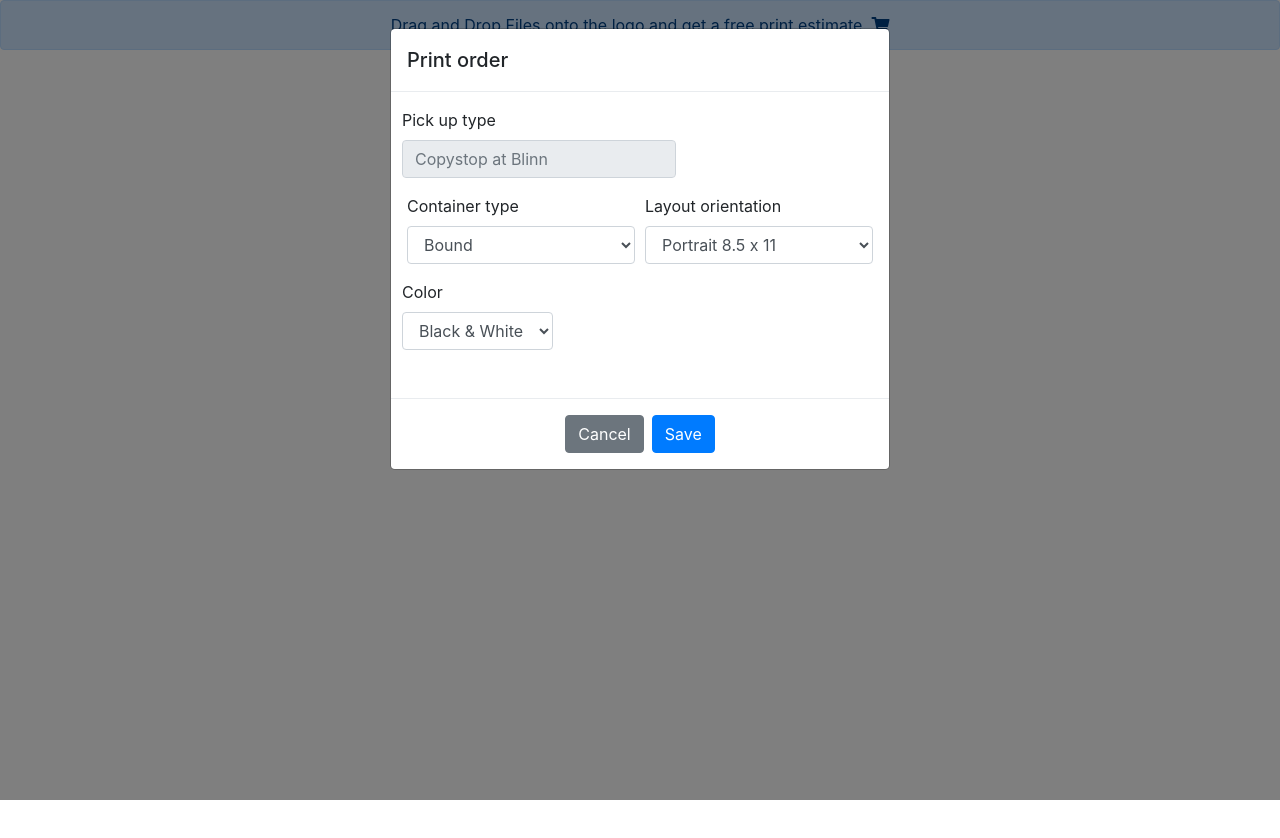
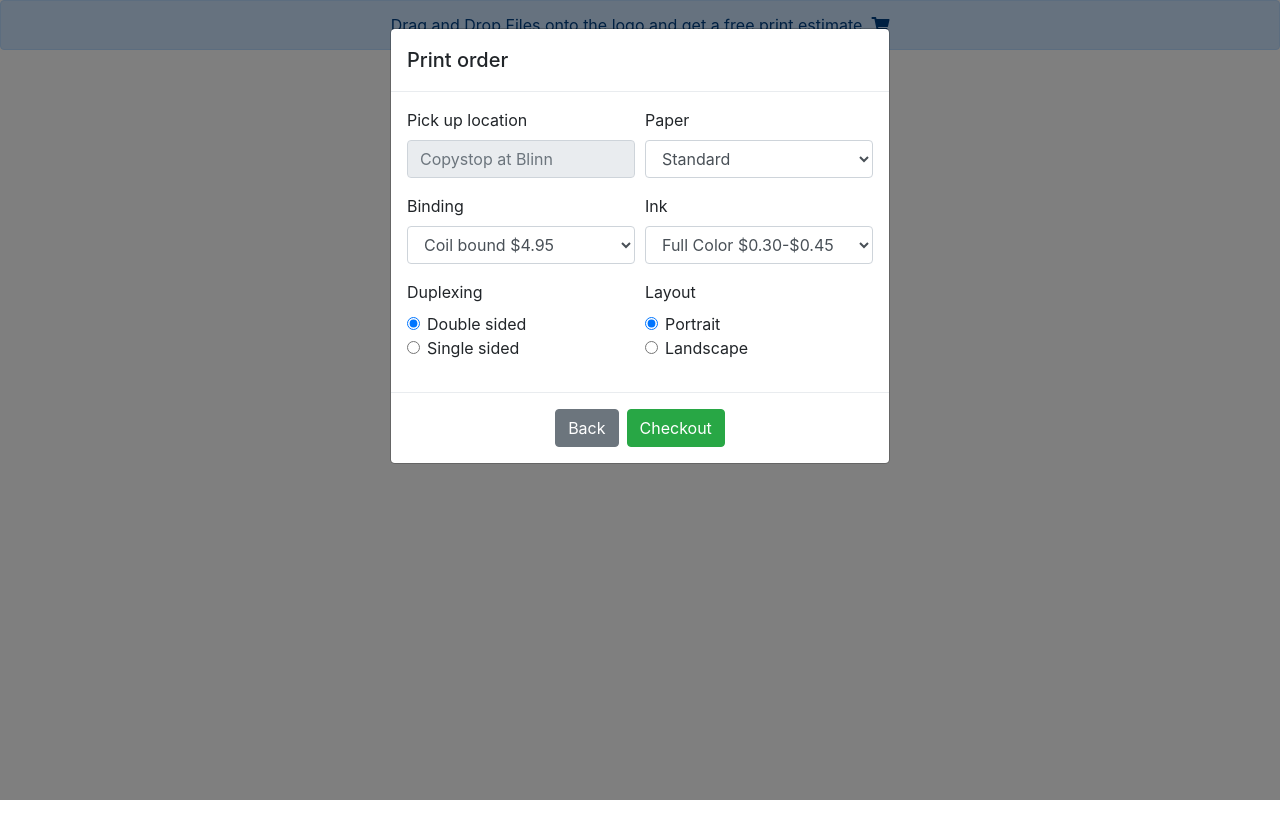
Before and after one commit to omarrodriguez15/omarrodriguez15.github.io, a plain HTML site: page pt/main.html in a window 1280 px wide. Both pictures are taken after a click on the icon 880 px from the left and 25 px from the top of the page. Drawn offline with nearby package versions, Linux system fonts and the light colour scheme.

Commit message:
Updated print setting configurations to display real settings

```diff
--- a/pt/main.html
+++ b/pt/main.html
@@ -33,47 +33,77 @@
       <div class="modal-body">
         <form id="details-form">
         <div class="form-row">
-            <div class="form-group">
-                <label for="recordId">Pick up type</label>
+            <div class="form-group col-md-6">
+                <label for="recordId">Pick up location</label>
                 <input type="text" class="form-control" id="recordId" placeholder="Copystop at Blinn" readonly>
+            </div>
+            <div class="form-group col-md-6">
+                <label for="recordId">Paper</label>
+                <select id="inputState" class="form-control">
+                    <option selected>Standard</option>
+                    <option>Lab paper +$0.03 per page</option>
+                </select>
             </div>
         </div>
         <div class="form-row">
             <div class="form-group col-md-6">
-                <label for="inputState">Container type</label>
+                <label for="inputState">Binding</label>
                 <select id="inputState" class="form-control">
-                    <option selected>Bound</option>
-                    <option>Loose leaf</option>
+                    <option selected>Coil bound $4.95</option>
+                    <option>3 holeshrink wrapped $1.00</option>
                 </select>
             </div>
             <div class="form-group col-md-6">
-                <label for="inputState">Layout orientation</label>
+                <label for="inputState">Ink</label>
                 <select id="inputState" class="form-control">
-                    <option selected>Portrait 8.5 x 11</option>
-                    <option>Landscape 11 x 8.5</option>
+                    <option selected>Full Color $0.30-$0.45</option>
+                    <option>Black & White $0.06-$0.12</option>
                 </select>
             </div>
         </div>
         <div class="form-row">
-            <div class="form-group">
-                <label for="inputState">Color</label>
-                <select id="inputState" class="form-control">
-                    <option selected>Black & White</option>
-                    <option>Color</option>
-                </select>
+            <div class="form-column col-md-6">
+                <label for="inputState">Duplexing</label>
+                <div class="form-check">
+                    <input class="form-check-input" type="radio" name="duplexing" id="dSided" value="option1" checked>
+                    <label class="form-check-label" for="dSided">
+                        Double sided
+                    </label>
+                </div>
+                <div class="form-check">
+                    <input class="form-check-input" type="radio" name="duplexing" id="sSided" value="option2">
+                    <label class="form-check-label" for="sSided">
+                        Single sided
+                    </label>
+                </div>
+            </div>
+            <div class="form-column col-md-6">
+                <label for="inputState">Layout</label>
+                <div class="form-check">
+                    <input class="form-check-input" type="radio" name="layout" id="portrait" value="option1" checked>
+                    <label class="form-check-label" for="portrait">
+                        Portrait
+                    </label>
+                </div>
+                <div class="form-check">
+                    <input class="form-check-input" type="radio" name="layout" id="landscape" value="option2">
+                    <label class="form-check-label" for="landscape">
+                        Landscape
+                    </label>
+                </div>
             </div>
         </div>
         </form>
       </div>
       <div class="modal-footer justify-content-center">
-        <button id="modal-cancel" type="button"
+        <button id="modal-back" type="button"
           class="btn btn-secondary"
           data-dismiss="modal">
-          Cancel
+          Back
         </button>
-        <button id="btnUpdate" type="submit"
-          class="btn btn-primary" data-update="modal">
-          Save
+        <button id="modal-checkout" type="submit"
+          class="btn btn-success" data-update="modal">
+          Checkout
         </button>
       </div>
     </div>
--- a/pt/main.js
+++ b/pt/main.js
@@ -1,7 +1,8 @@
-$('#details-modal').on('show.bs.modal', openOrderDetailsModalEvent);
+document.getElementById('modal-checkout').onclick = modalCheckout;
 
-function openOrderDetailsModalEvent () {
-    console.log('hhhh');
+function modalCheckout() {
+    console.log('checkout clicked');
+    $('#details-modal').modal('toggle');
 }
 
 function dragOverHandler(e) {
```
